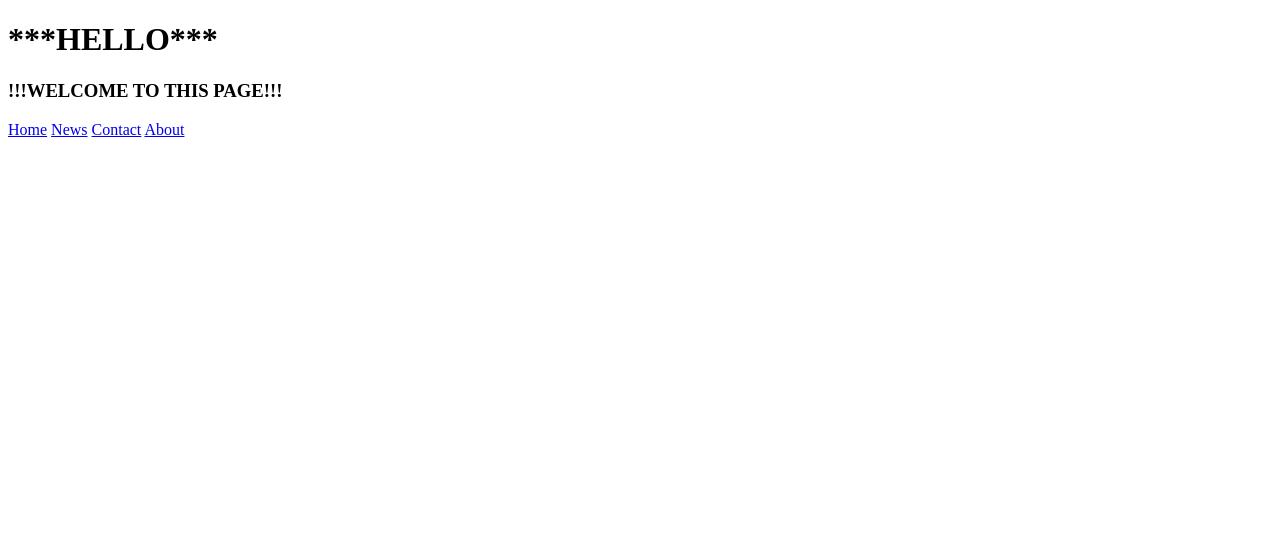
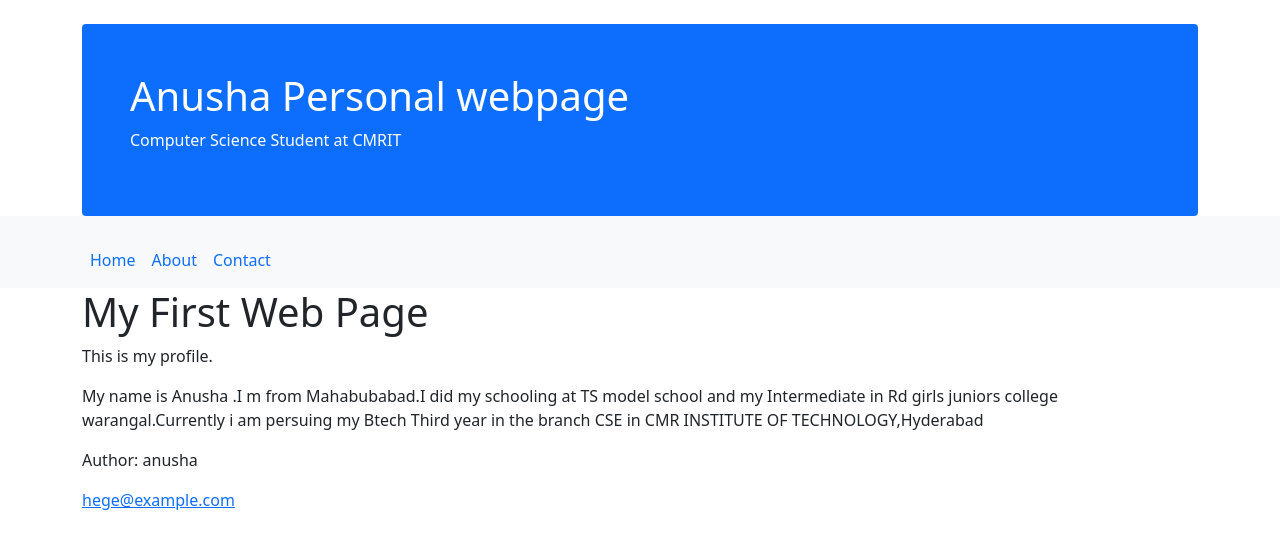
Before and after one commit to anushajeedikanti/Anusha519, a plain HTML site: page index.html in a window 1280 px wide. Drawn offline with nearby package versions, Linux system fonts and the light colour scheme.

Commit message:
Add files via upload

```diff
--- a/index.html
+++ b/index.html
@@ -1,20 +1,52 @@
 <!DOCTYPE html>
 <html lang="en">
 <head>
-    <meta charset="UTF-8">
+
+</body>
+</html>
+<meta charset="UTF-8">
     <meta http-equiv="X-UA-Compatible" content="IE=edge">
     <meta name="viewport" content="width=device-width, initial-scale=1.0">
-    <title>Document</title>
+    <link href="https://cdn.jsdelivr.net/npm/bootstrap@5.1.3/dist/css/bootstrap.min.css" rel="stylesheet">
+    <script src="https://cdn.jsdelivr.net/npm/bootstrap@5.1.3/dist/js/bootstrap.bundle.min.js"></script>
+    <title>Anusha Website</title>
+
 </head>
 <body>
-    <h1>***HELLO***</h1>
-    <h3>!!!WELCOME TO THIS PAGE!!!</h3>
 
-    <div class="topnav">
-        <a class="active" href="#home">Home</a>
-        <a href="#news">News</a>
-        <a href="#contact">Contact</a>
-        <a href="#about">About</a>
+    <div class="container mt-3">
+           <div class="mt-4 p-5 bg-primary text-white rounded">
+          <h1>Anusha Personal webpage</h1>
+          <p>Computer Science Student at CMRIT </p>
+        </div>
       </div>
+      <nav class="navbar navbar-expand-sm bg-light">
+
+        <div class="container mt-3">
+          <!-- Links -->
+          <ul class="navbar-nav">
+            <li class="nav-item">
+              <a class="nav-link" href="#">Home</a>
+            </li>
+            <li class="nav-item">
+              <a class="nav-link" href="#">About</a>
+            </li>
+            <li class="nav-item">
+              <a class="nav-link" href="#">Contact</a>
+            </li>
+          </ul>
+        </div>
+
+      </nav>
+      <div class="container">
+        <h1>My First Web Page</h1>
+        <p>This is my profile.</p>
+        <p> My name is Anusha .I m from Mahabubabad.I did my schooling at TS model school  and  my Intermediate in Rd girls juniors  college warangal.Currently i am persuing my Btech Third year in the branch CSE in CMR INSTITUTE OF TECHNOLOGY,Hyderabad</p>
+      </div>
+
+      <footer class="container mt-3">
+        <p>Author: anusha </p>
+        <p><a href="mailto:hege@example.com">hege@example.com</a></p>
+      </footer>
 </body>
 </html>
```
